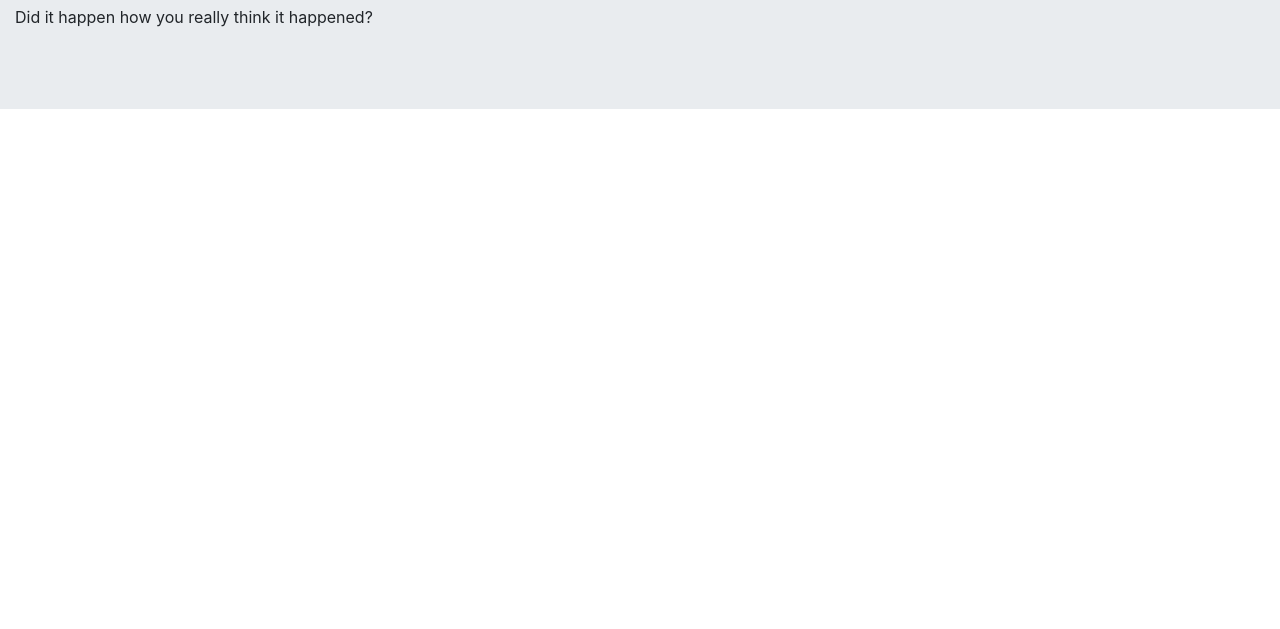
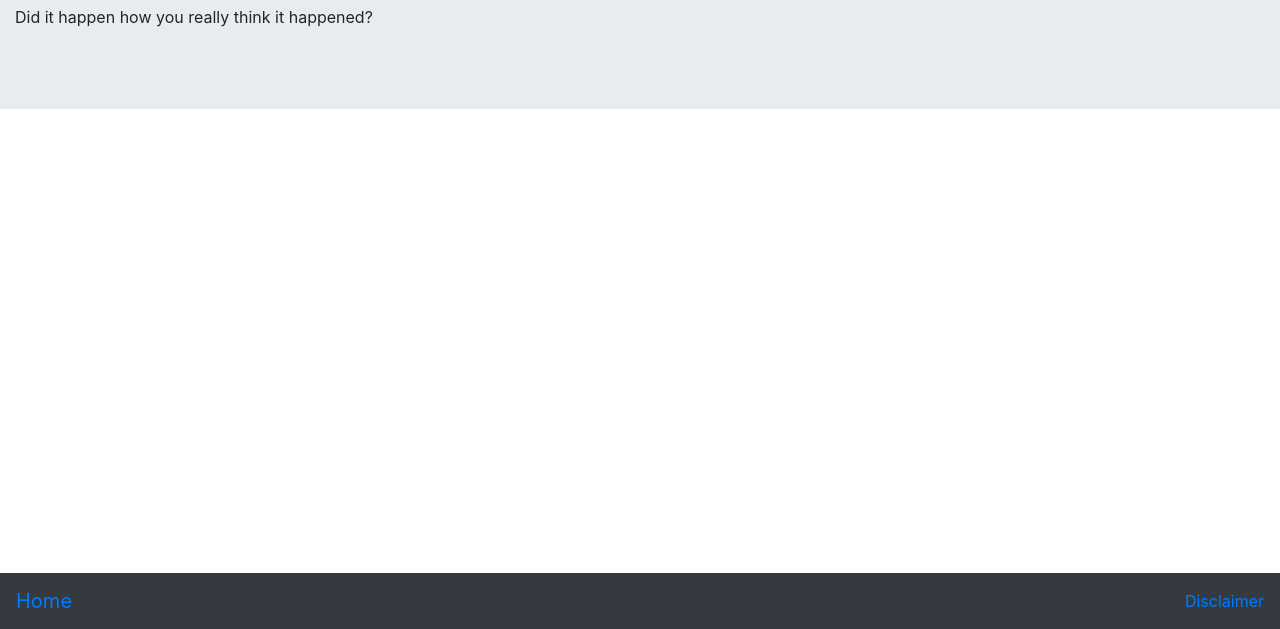
Before and after one commit to BossBattler/Conspiracy, a plain HTML site: page index.html in a window 1280 px wide. Shown: the part 171-800 px from the top of the page. Drawn offline with nearby package versions, Linux system fonts and the light colour scheme.

Commit message:
Update index.html

```diff
--- a/index.html
+++ b/index.html
@@ -30,5 +30,13 @@
                 <p>Did it happen how you really think it happened? </p>
             </div>
         </div>
+        <nav class="navbar bg-dark fixed-bottom">
+            <a class="navbar-brand" href="/Conspiracy">Home</a>
+            <ul class="navbar-nav">
+                <li class="navbar-item">
+                    <a class="navbar-link" href="/Conspiracy/disclaimer.html">Disclaimer</a>
+                </li>
+            </ul>
+        </nav>
     </body>
 </html>
```
